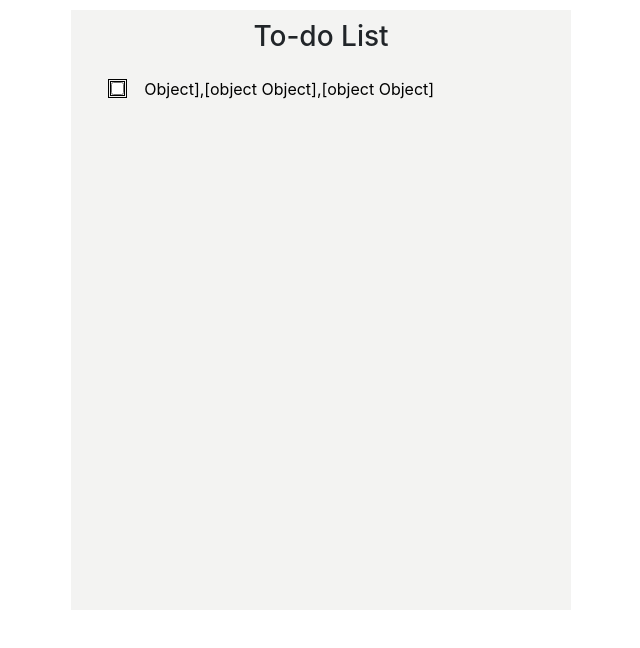
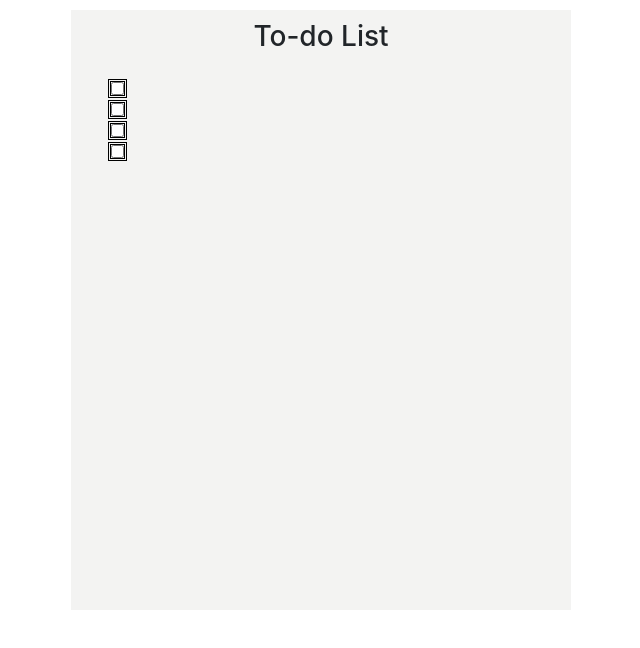
Before and after one commit to madhurabhujbal/todo-list, a React (Create React App) app: page / in a window 1280 px wide. Shown: the top 648 px of the page, without its empty margins (319-959 px from the left). Built offline with nearby package versions, Linux system fonts and the light colour scheme; the HTML template or start-up script is replaced by a standard one.

Commit message:
Add code to map each list item to display

```diff
--- a/src/components/Display.jsx
+++ b/src/components/Display.jsx
@@ -9,14 +9,21 @@ class Display extends Component {
         <main>
           <li className="item-list">
             <div className="container">
+              {list.map((listItems) => (
                 <div className="row">
                   <div className="col-md-1">
                     <input type="checkbox" className="checkbox" />
                   </div>
                   <div className="col-md-2">
-                  <input type="text" className="item" value={list} autoFocus />
+                    <input
+                      type="text"
+                      className="item"
+                      value={list.value}
+                      autoFocus
+                    />
                   </div>
                 </div>
+              ))}
             </div>
           </li>
         </main>
```
Lines whose indentation alone changed are shown as unchanged.
